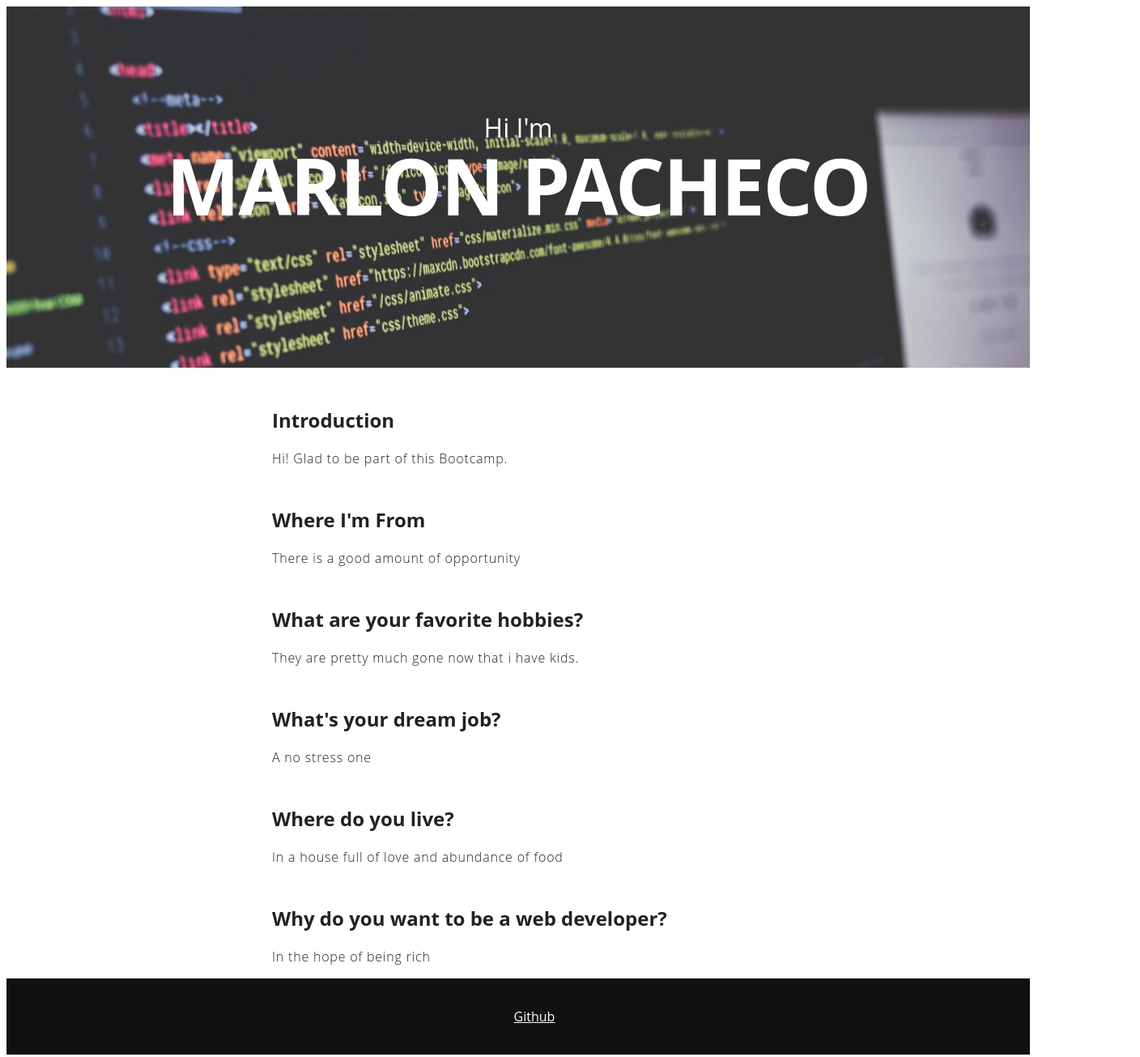
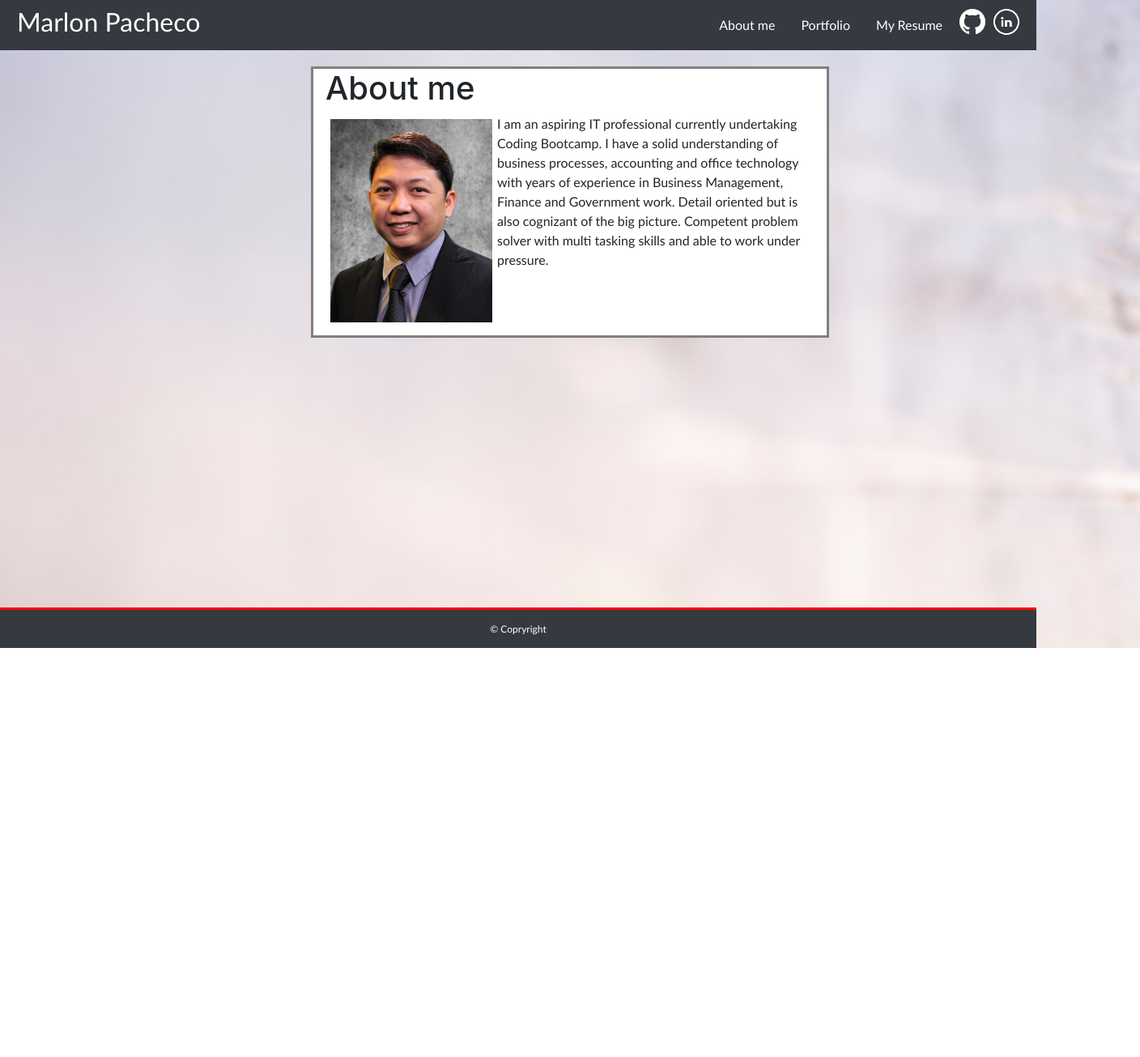
Before and after one commit to marlonpacheco/marlonpacheco.github.io, a plain HTML site: page index.html in a window 1280 px wide. Shown: the whole page at 81% size, 1408 px wide, since content can reach past the window. After the commit the page ends 800 px from the top, so only its background shows below. Drawn offline with nearby package versions, Linux system fonts and the light colour scheme.

Commit message:
updating portfolio

```diff
--- /dev/null
+++ b/assets/style.css
@@ -0,0 +1,107 @@
+nav {
+    font-family: 'Trebuchet MS', 'Lucida Sans Unicode', 'Lucida Grande', 'Lucida Sans', Arial, sans-serif;
+    color: #ffffff;
+}
+
+a {
+    color: white;
+}
+
+nav h2 {
+    margin-left: 5px;
+}
+
+.container {
+    max-width: 640px;
+    max-height: 70%;
+    background-color: white;
+    margin: 20px;
+    margin-left: 30%;
+    margin-right: 30%;
+    clear: both;
+    overflow: auto;
+    display: inline-block;
+    border-color: gray;
+    border-style: solid;
+    padding-bottom: 10px;
+}
+
+@media only screen and (max-width: 660px) {
+    .container {
+        margin-left: 0px
+    }
+}
+
+body {
+    background-image: url('kat-love-KGd047jNsn0-unsplash.jpg');
+}
+
+#content {
+        display: inline-block;
+        clear: both;
+        font-family: 'Gill Sans', 'Gill Sans MT', Calibri, 'Trebuchet MS', sans-serif;
+        overflow: auto;
+    }
+
+#aboutMeImg {
+    margin: 6px
+}
+
+footer {
+    position: fixed;
+    left: 0;
+    bottom: 0;
+    text-align: center;
+    font-size: 12px;
+    color: white;
+    font-family: 'Trebuchet MS', 'Lucida Sans Unicode', 'Lucida Grande', 'Lucida Sans', Arial, sans-serif, WHITE;
+    height: 50px;
+    width: 100%;
+    padding: 15px;
+    border-style: solid;
+    border-color: red;
+    border-left: 0;
+    border-right: 0;
+    border-bottom: 0;
+    overflow: auto;
+    clear: both;
+    background-color: #343a40;
+}
+
+.card img {
+    height: 286px;
+    width: 286px;
+}
+
+.card {
+    height: 400px;
+    width: 1000px;
+}
+
+#aboutMeImg {
+    width: 200px;
+}
+
+
+.networking {
+    color: black;
+}
+
+.card-body a{
+    color: black;
+}
+
+.hide {
+    display: none;
+}
+
+.imglink {
+margin-left: 5px;
+margin-right: 5px;
+overflow: auto;
+opacity: 1;
+}
+
+.imglink:hover {
+    opacity: 0.3;
+}
--- a/css/style.css
+++ /dev/null
@@ -1,70 +0,0 @@
-body {
-    color: #222222;
-    font-size: 1em;
-    font-family: "Open Sans", "Helvetica Neue", sans-serif;
-}
-
-.content-footer,
-.masthead-heading,
-.masthead-intro {
-  text-align: center;
-}
-
-.masthead {
-  padding: 6em 0;
-  background-image: url('../img/code.jpg');
-  background-size: cover;
-  background-repeat: no-repeat;
-}
-
-.masthead-intro {
-    margin-bottom: 0.1em;
-    font-size: 2em;
-    color: #ffffff;
-}
-
-.masthead-heading {
-    margin-top: -0.2em;
-    font-weight: bold;
-    font-size: 6em;
-    letter-spacing: -0.02em;
-    text-transform: uppercase;
-    color: #ffffff;
-}
-
-.details {
-    max-width: 38em;
-    margin-left: auto;
-    margin-right: auto;
-    margin-top: 2em;
-}
-
-.details > p {
-    font-weight: 300;
-    letter-spacing: 0.05em;
-}
-
-.details > h2 {
-    font-size: 1.2em;
-    font-weight: bold;
-    margin: 2em 0 1em 0;
-}
-
-section > h1 {
-    margin-top: 2em;
-}
-
-#footer {
-  padding: 20px 0;
-  text-align: center;
-  background-color: #111111;
-  text-decoration: none;
-}
-
-#footer a {
-  color: #ffffff;
-}
-.social > li {
-  display: inline-block;
-  margin: 0 5px;
-}
--- a/index.html
+++ b/index.html
@@ -1,39 +1,63 @@
-<!doctype html>
-
+<!DOCTYPE html>
 <html lang="en">
 
 <head>
-    <meta charset="utf-8">
-
-    <title>About Me</title>
-    <link rel="stylesheet" href="css/style.css">
-
+    <meta charset="UTF-8">
+    <meta name="viewport" content="width=device-width, initial-scale=1.0">
+    <link rel="stylesheet" href="https://stackpath.bootstrapcdn.com/bootstrap/4.5.0/css/bootstrap.min.css">
+    <link rel="stylesheet" href="./assets/style.css">
+    <title>Marlon's Page</title>
 </head>
 
 <body>
-    <header class='masthead'>
-        <p class='masthead-intro'>Hi I'm</p>
-        <h1 class='masthead-heading'>Marlon Pacheco</h1>
-    </header>
-    <section class="details">
-      <h1>Introduction</h1>
-      <p>Hi! Glad to be part of this Bootcamp.</p>
-      <h1>Where I'm From</h1>
-      <p>There is a good amount of opportunity</p>
-      <h1>What are your favorite hobbies?</h1>
-      <p>They are pretty much gone now that i have kids.</p>
-      <h1>What's your dream job?</h1>
-      <p>A no stress one</p>
-      <h1>Where do you live?</h1>
-      <p>In a house full of love and abundance of food</p>
-      <h1>Why do you want to be a web developer?</h1>
-      <p>In the hope of being rich</p>
+    <!-- Start of Nav -->
+    <nav class="navbar navbar-expand-md navbar-dark bg-dark">
+        <h2>Marlon Pacheco</h2>
+        <!-- Nav bar links -->
+        <div class="d-flex ml-auto" id="navLinks">
+            <a href="index.html" class="nav-item nav-link">About me</a>
+            <a href="portfolio.html" class="nav-item nav-link">Portfolio</a>
+            <a target="_blank" class="nav-item nav-link" href="./assets/PACHECO Marlon RESUME 2020.pdf">My
+                Resume
+            </a>
+            <a target="_blank" href="https://github.com/marlonpacheco/">
+                <img class="imglink" src="./assets/GitHub-Mark-Light-32px.png" alt="github">
+            </a>
+            <a target="_blank" href="https://www.linkedin.com/in/marlon-j-pacheco-6b838189/">
+                <img class="imglink" src="assets/hiclipart.com.png" alt="linkedin">
+            </a>
+
+        <!-- <a href="contact.html" class="nav-item nav-link">Contact</a> -->
+        </div>
+    </nav>
+    <!-- End of Nav -->
+
+    <!-- About me container -->
+    <section class="container">
+        <!-- header  -->
+        <div class="row" id="rowHeader">
+            <div class="col-12">
+                <h1>About me</h1>
+            </div>
+        </div>
+
+        <!-- content  -->
+        <div class="row">
+            <div class="col-12" id="content">
+                <img src="./assets/Marlon Cropped.jpg" alt="marlon-pic" class="float-left" id="aboutMeImg">
+                <p>
+                    I am an aspiring IT professional currently undertaking Coding Bootcamp. I have a solid understanding
+                    of business processes, accounting and office technology with years of experience in Business
+                    Management, Finance and Government work. Detail oriented but is also cognizant of the big picture.
+                    Competent problem solver with multi tasking skills and able to work under pressure.
+                </p>
+            </div>
+        </div>
     </section>
 
-    <footer id="footer">
-        <ul class="social">
-          <li><a href="http://www.github.com/usernamehere">Github</a></li>
-        </ul>
+    <!-- footer  -->
+    <footer>
+        &copy Copryright
     </footer>
 </body>
 
--- a/style.css
+++ /dev/null
@@ -1,83 +0,0 @@
-/*
-Each of these CSS elements is associated with an HTML Element, Class, or ID.
-Flip between this CSS file and the HTML to see how things line up.
-Experiment with deleting lines of code from the CSS to see how it affects the web page when you refresh in the browser.
-*/
-
-body {
-  /* Box-model */
-  padding: 0;
-
-  /* Positioning */
-  margin: 0;
-  font-family: Georgia, "Times New Roman", Times, serif;
-
-  /* Typography */
-  font-size: 18px;
-  line-height: 150%;
-  color: #333;
-
-  /* Visual */
-  background: #efeee7;
-}
-
-header {
-  background: #d21034;
-}
-
-h1 {
-  /* Box-model */
-  padding: 20px 0;
-
-  /* Positioning */
-  margin: 0;
-  margin-bottom: 20px;
-  font-size: 28px;
-
-  /* Typography */
-  color: #eee;
-  text-align: center;
-
-  /* Visual */
-  background: #333;
-}
-
-h2 {
-  font-size: 24px;
-}
-
-a {
-  color: #d21034;
-}
-
-.container {
-  /* Box-model */
-  width: 1024px;
-
-  /* Positioning */
-  margin: 0 auto;
-}
-
-#main-bio,
-#contact-info,
-#bio-image {
-  float: left;
-}
-
-#main-bio {
-  width: 70%;
-}
-
-#contact-info {
-  width: 30%;
-}
-
-#bio-image {
-  /* Box-model */
-  width: 200px;
-  height: 200px;
-
-  /* Positioning */
-
-  margin-right: 20px;
-}
```
Also changed, not shown: assets/Work_Day_Scheduler.htm (added, +74 -0 lines), contact.html (added, +60 -0 lines), portfolio.html (added, +156 -0 lines), assets/GitHub-Mark-Light-32px.png (added), assets/Marlon Cropped.jpg (added), assets/WDS-Screenshot.png (added), assets/brews-finder.png (added), assets/hashbrag.png (added), assets/hiclipart.com.png (added), assets/kat-love-KGd047jNsn0-unsplash.jpg (added), assets/weather-screenshot.png (added), img/code.jpg (deleted), 3 other files.
